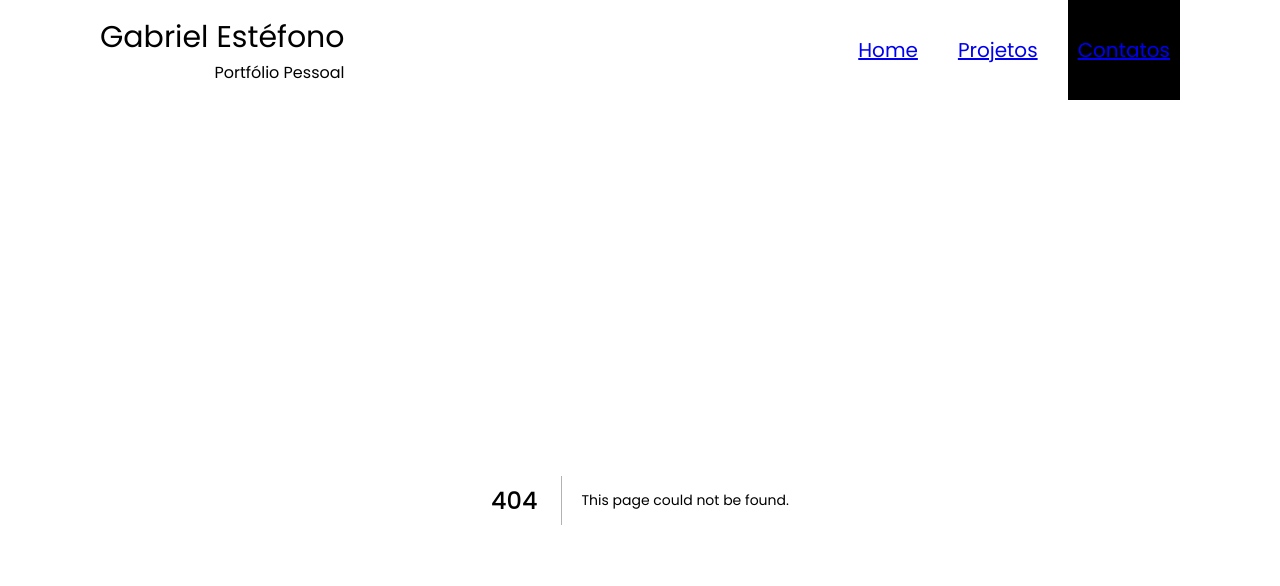
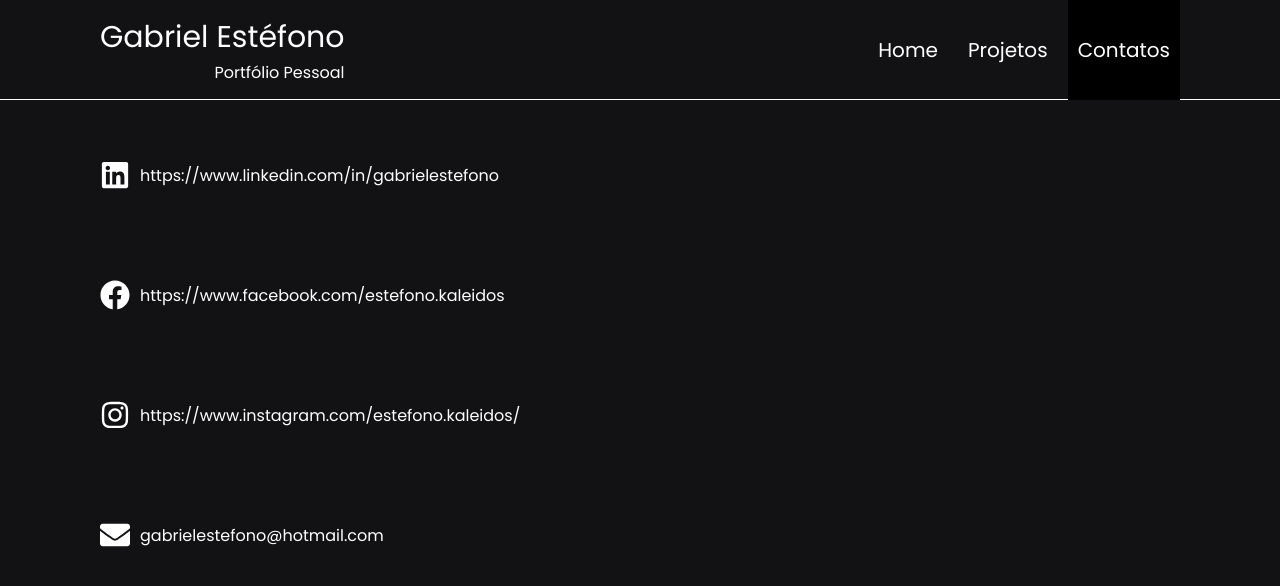
Before and after one commit to gabrielestefono/portfolio_next, a Next.js app: page /contact in a window 1280 px wide. Before the commit this address had no page. Shown: the top 586 px of the page. Built offline with nearby package versions, Linux system fonts and the light colour scheme.

Commit message:
Finalizando e corrigindo algumas coisas

```diff
--- a/components/Header/style.js
+++ b/components/Header/style.js
@@ -22,7 +22,7 @@ export const Title = styled.div`
 
 export const NavLinks = styled.nav`
   display: flex;
-  gap: 20px;
+  gap: 10px;
 
   @media (max-width: 560px) {
     flex-direction: column;
@@ -38,11 +38,12 @@ export const NavLinks = styled.nav`
     transition: 0.5s;
 
     a {
-      margin-top: 100px;
+      margin-top: 20px;
       display: flex;
       align-items: center;
       justify-content: space-around;
     }
+
   }
 `;
 
@@ -50,6 +51,9 @@ export const Ancora = styled.p`
   font-size: 20px;
   height: 100px;
   transition: 0.3s;
+  width: 100%;
+  line-height: 100px;
+  color: white;
 
   &.active {
     background-color: black;
--- /dev/null
+++ b/components/itemContact/index.jsx
@@ -0,0 +1,15 @@
+import React from 'react'
+import { Item, Icon, Text } from './style'
+
+export default function ItemContact({ IconFa, LinkContact }) {
+  return (
+    <Item>
+      <Icon>
+        <IconFa />
+      </Icon>
+      <Text>
+        {LinkContact}
+      </Text>
+    </Item>
+  )
+}
--- /dev/null
+++ b/components/itemContact/style.js
@@ -0,0 +1,30 @@
+import styled from "styled-components";
+
+export const Item = styled.div`
+  margin-top: 40px;
+  width: 100%;
+  border-radius: 50%;
+  display: flex;
+  align-items: center;
+  word-break: break-word;
+
+
+  @media (max-width: 760px) {
+   font-size: 12px;
+  }
+`;
+
+export const Icon = styled.div`
+  margin-right: 10px;
+  display: flex;
+
+  svg {
+    width: 30px;
+    height: 30px;
+  }
+`;
+
+export const Text = styled.div`
+  color: white;
+  text-align: start;
+`;
--- /dev/null
+++ b/src/pages/contact/index.jsx
@@ -0,0 +1,29 @@
+import React from 'react'
+import { Container, Content } from './style'
+import { FaLinkedin, FaFacebook, FaInstagram, FaEnvelope } from 'react-icons/fa'
+import ItemContact from '../../../components/ItemContact'
+
+export default function Contact() {
+  return (
+    <Container>
+      <Content>
+        <ItemContact
+          IconFa={FaLinkedin}
+          LinkContact="https://www.linkedin.com/in/gabrielestefono"
+        />
+        <ItemContact
+          IconFa={FaFacebook}
+          LinkContact="https://www.facebook.com/estefono.kaleidos"
+        />
+        <ItemContact
+          IconFa={FaInstagram}
+          LinkContact="https://www.instagram.com/estefono.kaleidos/"
+        />
+        <ItemContact
+          IconFa={FaEnvelope}
+          LinkContact="gabrielestefono@hotmail.com"
+        />
+      </Content>
+    </Container>
+  )
+}
--- /dev/null
+++ b/src/pages/contact/style.js
@@ -0,0 +1,23 @@
+import styled from "styled-components";
+
+export const Container = styled.div`
+  display: flex;
+  align-items: center;
+  justify-content: center;
+  height: calc(100vh - 100px);
+`;
+
+export const Content = styled.div`
+  width: 1120px;
+  height: 100%;
+  display: flex;
+  align-items: center;
+  flex-direction: column;
+  gap: 50px;
+
+  padding: 20px;
+
+  @media (max-width: 600px) {
+    padding: 10px;
+  }
+`;
--- a/src/styles/globals.css
+++ b/src/styles/globals.css
@@ -15,4 +15,5 @@ body{
 
 a, button{
   cursor: pointer;
+  text-decoration: none;
 }
```
